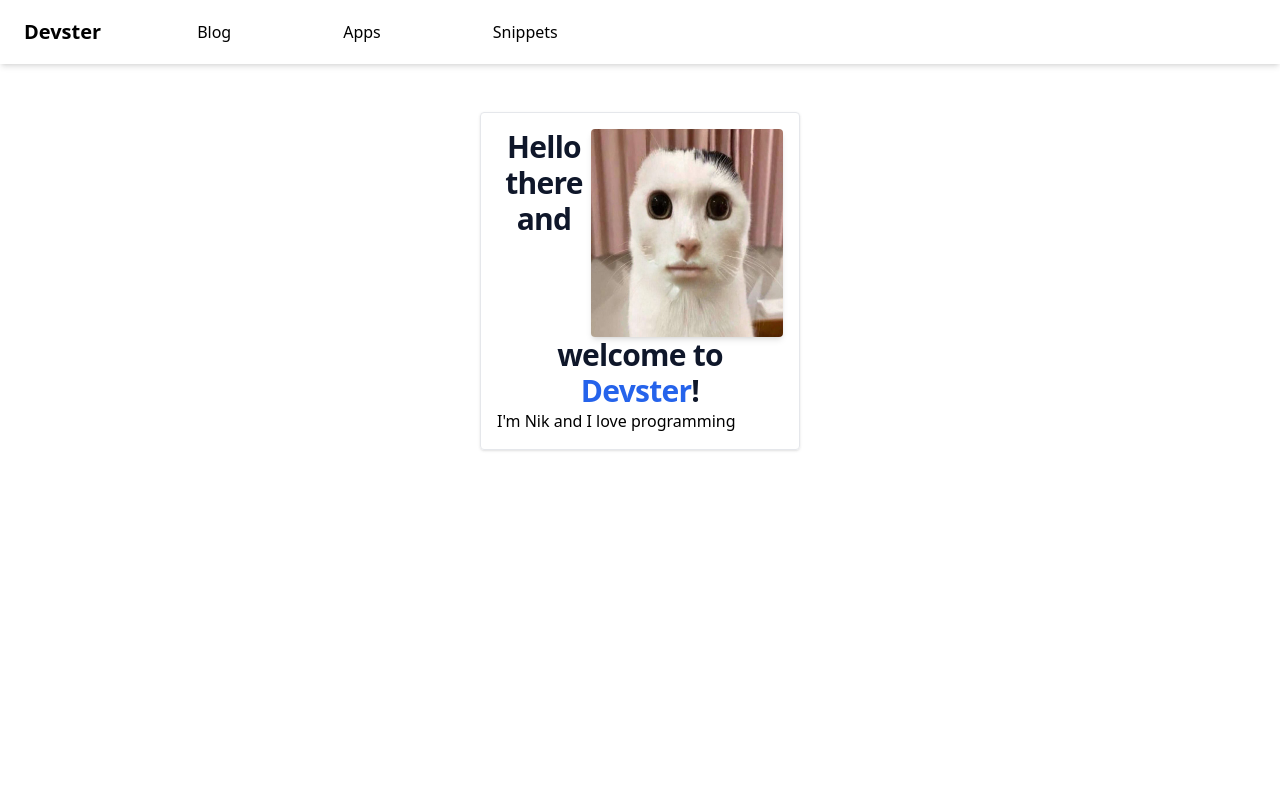
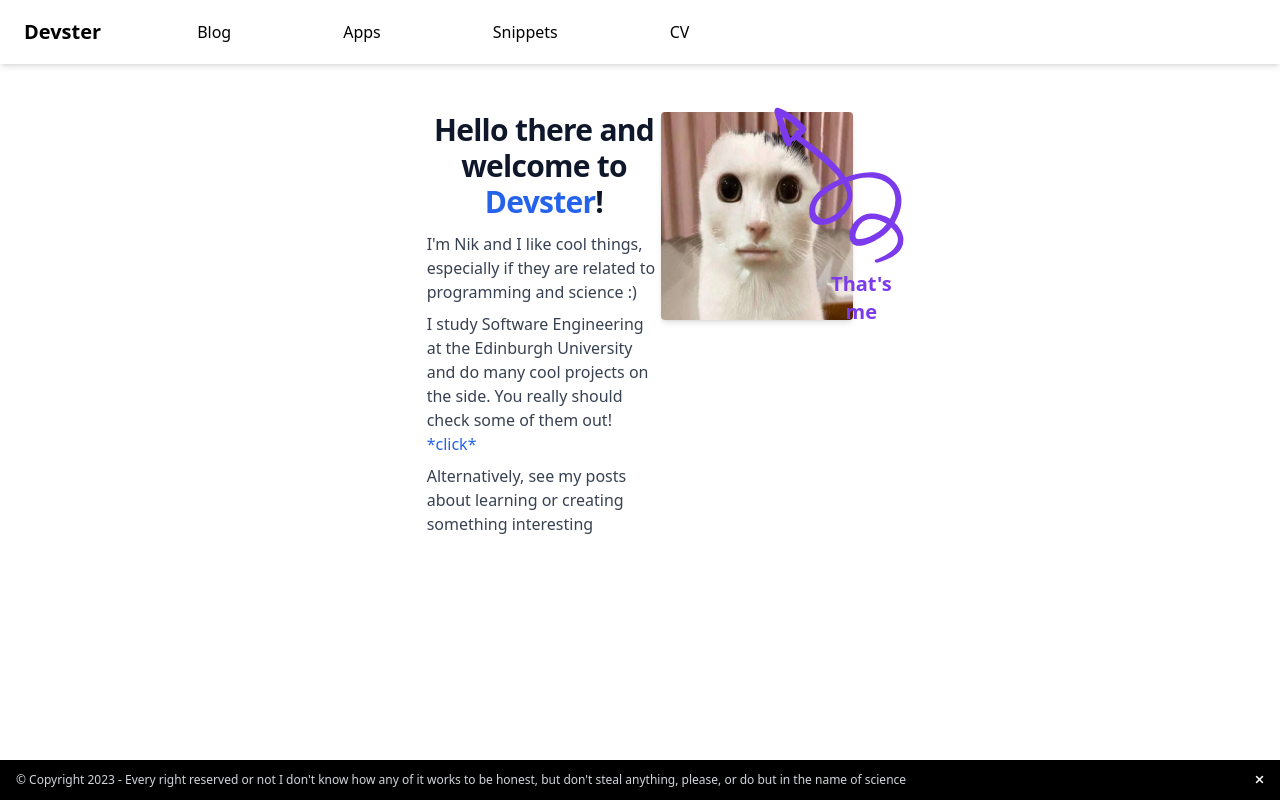
Before and after one commit to plaunezkiy/devster, a Django app: template dvstr_bcknd/core/templates/core/index.html in a window 1280 px wide. Run offline with Django 3.2, Linux system fonts and the light colour scheme; the template is opened without the code that fills it, so the values that code supplies are empty; some libraries are stand-ins or nearby versions.

Commit message:
index page update

```diff
--- a/dvstr_bcknd/core/templates/core/index.html
+++ b/dvstr_bcknd/core/templates/core/index.html
@@ -1,13 +1,74 @@
 {% extends 'base.html' %} {% load static %} {% block content %}
 <div class="mt-12 w-full flex justify-center">
-  <div class="mx-4 md:w-1/4 border rounded shadow p-4">
-    <img
-      src="{% static 'images/cat.jpg' %}"
-      alt=""
-      class="md:float-right w-48 h-52 rounded shadow-md"
-    />
-    <p class="text-3xl text-center text-slate-900 font-semibold tracking-tight">Hello there and welcome to <span class="text-blue-600 hover:text-red-400 duration-300 cursor-pointer">Devster</span>!</p>
-    <p class="">I'm Nik and I love programming</p>
+  <div class="mx-4 md:w-1/3">
+    <div class="relative">
+      <img
+        src="{% static 'images/cat.jpg' %}"
+        alt=""
+        class="md:float-right md:w-48 md:h-52 rounded shadow-md"
+      />
+      <div
+        class="absolute top-2/3 right-10 md:-right-10 w-28 flex flex-col gap-2 items-center justify-center"
+      >
+        <svg
+          class="rotate-[280deg]"
+          fill="#7c3aed"
+          width="150px"
+          height="150px"
+          viewBox="0 0 367.339 367.34"
+          xml:space="preserve"
+        >
+          <g>
+            <path
+              d="M337.591,0.932c-13.464,6.12-26.315,12.852-39.168,20.196c-11.628,6.12-25.704,12.24-35.496,21.42
+		c-5.508,4.896,0,15.3,7.344,12.852c0,0,0.612,0,0.612-0.612c1.836,1.224,3.061,2.448,4.896,4.284c0,0.612,0.611,1.836,0.611,2.448
+		c0.612,1.224,1.836,2.448,3.061,3.672c-17.748,33.048-34.272,66.096-55.08,96.696c-6.12,9.18-12.853,17.748-20.808,25.704
+		c-19.584-31.212-51.409-67.32-89.965-60.588c-50.796,9.18-23.256,63.647,3.06,82.008c31.212,22.644,58.14,21.42,85.068,0
+		c12.24,20.808,20.809,44.063,19.584,66.708c-1.836,54.468-50.796,63.647-91.8,49.571c6.12-15.912,7.956-34.271,4.284-50.184
+		c-6.12-28.764-50.184-54.468-75.888-34.272c-25.092,20.196,22.032,71.604,37.332,82.009c4.284,3.06,9.18,6.119,14.076,8.567
+		c-0.612,0.612-0.612,1.225-1.224,1.836c-28.152,44.064-65.484,6.12-82.62-25.092c-2.448-4.896-9.18-0.612-7.344,4.284
+		c14.076,32.436,42.84,70.38,81.396,48.348c9.18-5.508,17.136-13.464,22.644-23.256c33.66,13.464,72.829,13.464,97.308-17.136
+		c29.376-36.72,11.017-84.456-8.567-119.952c0.611-0.612,0.611-0.612,1.224-1.224c34.884-33.66,56.304-81.396,78.336-124.236
+		c4.284,3.06,9.181,6.12,13.464,9.18c3.061,1.836,7.345,1.224,9.792-1.224c17.748-20.808,31.212-45.9,35.496-73.44
+		C351.055,2.768,344.324-2.128,337.591,0.932z M178.471,207.787c-23.256,13.464-46.512-3.06-63.648-18.972
+		c-22.644-20.808-16.524-54.468,18.36-47.735c17.748,3.672,31.824,19.584,43.452,32.436c6.12,6.732,12.241,14.687,17.749,23.255
+		C189.488,201.056,183.979,204.728,178.471,207.787z M116.047,319.171C116.047,319.171,115.435,319.171,116.047,319.171
+		c-16.524-8.567-28.764-20.808-38.556-36.107c-4.284-6.732-7.956-14.076-9.792-22.032c-6.12-20.808,26.928-10.404,35.496-6.12
+		C126.451,267.764,124.615,297.14,116.047,319.171z M306.379,67.028c-0.612,0-0.612-0.612-1.224-0.612
+		c0-1.836-1.225-3.672-3.672-4.896c-4.284-1.836-8.568-4.284-12.853-6.732c-1.836-1.224-5.508-4.896-5.508-3.672
+		c0-0.612-0.612-1.224-1.224-1.224c6.731-3.672,13.464-8.568,20.195-12.24c8.568-4.896,17.748-9.792,26.929-14.688
+		C324.74,38.264,316.784,53.564,306.379,67.028z"
+            />
+          </g>
+        </svg>
+        <p class="ml-12 text-xl font-bold text-[#7c3aed] text-center">That's me</p>
+      </div>
+    </div>
+    <p
+      class="mt-24 md:mt-0 text-3xl text-center text-slate-900 font-semibold tracking-tight"
+    >
+      Hello there and welcome to
+      <span class="text-blue-600 hover:text-red-400 duration-300 cursor-pointer"
+        >Devster</span
+      >!
+    </p>
+    <div class="md:mt-3 text-gray-700 text-md flex flex-col gap-2">
+      <p class="">
+        I'm Nik and I like cool things, especially if they are related to
+        programming and science :)
+      </p>
+      <p>
+        I study Software Engineering at the Edinburgh University and do many
+        cool projects on the side. You really should check some of them out!
+        <a href="apps" class="text-blue-600 hover:text-red-400 duration-300"
+          >*click*</a
+        >
+      </p>
+      <p>
+        Alternatively, see my posts about learning or creating something
+        interesting
+      </p>
+    </div>
   </div>
 </div>
 {% endblock %}
--- a/dvstr_bcknd/templates/base.html
+++ b/dvstr_bcknd/templates/base.html
@@ -17,7 +17,9 @@
     ></script>
   </head>
 
-  <body class="font-sans">
-    {% include 'includes/navbar.html' %} {% block content %} {% endblock %}
+  <body class="font-sans min-h-screen">
+    {% include 'includes/navbar.html' %}
+    {% block content %} {% endblock %}
+    {% include 'includes/footer.html' %}
   </body>
 </html>
--- /dev/null
+++ b/dvstr_bcknd/templates/includes/footer.html
@@ -0,0 +1,7 @@
+<footer class="fixed bottom-0 h-16 md:h-10 px-4 w-full flex items-center justify-between bg-black text-gray-300 text-xs" x-data="{active: true}" x-show="active">
+  <p>
+    © Copyright 2023 - Every right reserved or not I don't know how any of it
+    works to be honest, but don't steal anything, please, or do but in the name of science
+  </p>
+  <i class="fa fa-xmark text-xs text-white cursor-pointer" x-on:click="active = !active"></i>
+</footer>
--- a/dvstr_bcknd/templates/includes/navbar.html
+++ b/dvstr_bcknd/templates/includes/navbar.html
@@ -1,6 +1,6 @@
 <nav
-  class="relative flex w-full h-16 items-center px-6 shadow-md"
-  x-data="{active: false, links: ['Blog', 'Apps', 'Snippets']}"
+  class="relative flex w-full h-16 items-center px-6 shadow-md z-10"
+  x-data="{active: false, links: ['Blog', 'Apps', 'Snippets', 'CV']}"
   x-on:click.away="active=false"
 >
   <a class="text-xl font-semibold" href="/"> Devster </a>
```
